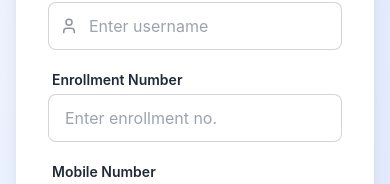
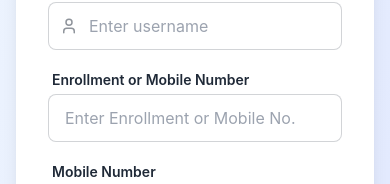
Before and after one commit to divyanshkapale/Atendence-App, a React (Vite) app in the folder frontend/: page /login in a window 390 px wide. Both pictures are taken after a click on the button "New here? Create an Account". Shown: the part 319-503 px from the top of the page. Built offline with nearby package versions, Linux system fonts and the light colour scheme; no server answers.

Commit message:
Allow login via Enrollment OR Mobile Number

```diff
--- a/frontend/src/pages/Login.jsx
+++ b/frontend/src/pages/Login.jsx
@@ -125,7 +125,7 @@ const Login = () => {
                             {isRegistering ? 'Create Account' : isQuickLogin ? 'Quick Access' : 'Welcome Back'}
                         </h2>
                         <p className="text-base-content/60 text-sm">
-                            {isRegistering ? 'Register to get started' : isQuickLogin ? 'Enter Enrollment Number' : 'Sign in to continue'}
+                            {isRegistering ? 'Register to get started' : isQuickLogin ? 'Use Enrollment No. or Mobile' : 'Sign in to continue'}
                         </p>
                     </div>
 
@@ -166,7 +166,7 @@ const Login = () => {
                         {(isRegistering || isQuickLogin) && (
                             <div className="form-control">
                                 <label className="label py-1">
-                                    <span className="label-text font-semibold">Enrollment Number</span>
+                                    <span className="label-text font-semibold">Enrollment or Mobile Number</span>
                                 </label>
                                 <input
                                     type="text"
@@ -174,7 +174,7 @@ const Login = () => {
                                     className="input input-bordered w-full"
                                     value={formData.enrollmentNumber}
                                     onChange={handleChange}
-                                    placeholder="Enter enrollment no."
+                                    placeholder="Enter Enrollment or Mobile No."
                                     required
                                 />
                             </div>
```
Also changed, not shown: 1 other file (tests, documents, lock files or other folders).
